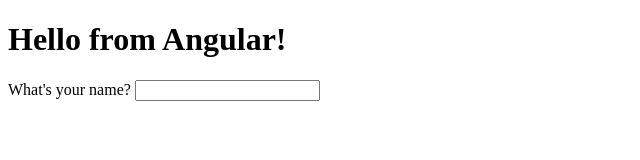
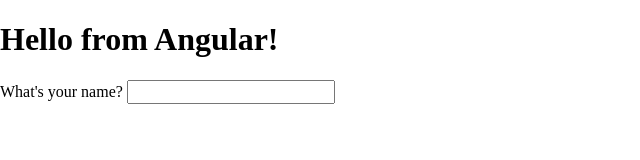
Before and after one commit to npmcdn-to-unpkg-bot/getting-started-with-angular-ui-router, a website: page index.html in a window 1280 px wide. Shown: the whole page, without its empty margins (0-640 px from the left). Drawn offline with nearby package versions, Linux system fonts and the light colour scheme.

Commit message:
adds links to stylesheets

```diff
--- a/index.html
+++ b/index.html
@@ -3,7 +3,8 @@
 <head>
     <meta charset="UTF-8">
     <title>Getting Started with UI-Router in AngularJS</title>
-
+    <link rel="stylesheet" href="css/style.css">
+    <link rel="stylesheet" href="https://npmcdn.com/tachyons@4.0.1/css/tachyons.min.css"/>
 </head>
 <body>
     <div ng-app>
```
